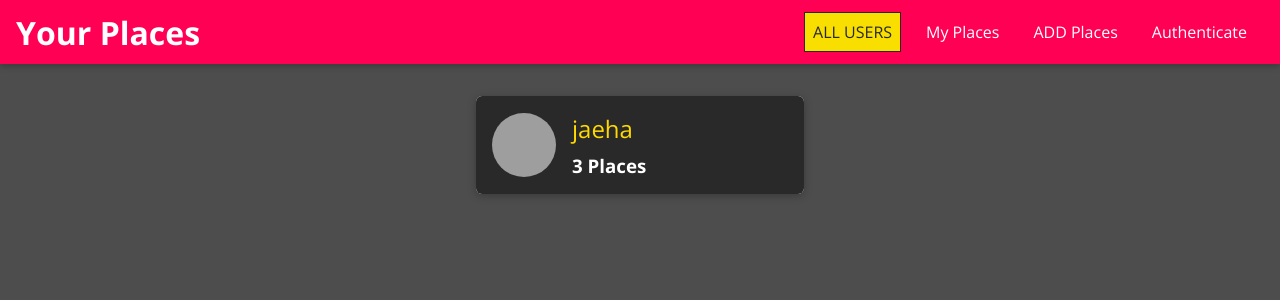
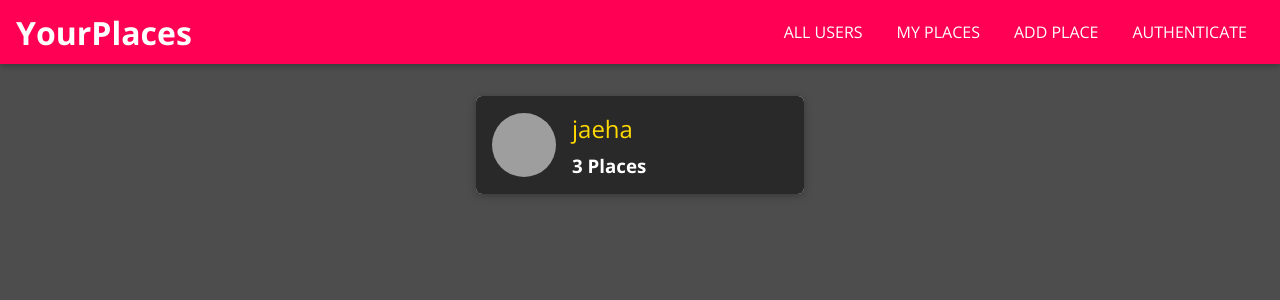
Before and after one commit to LEE-JAEHA/MERN_proj2, a React (Create React App) app: page /users in a window 1280 px wide. Shown: the top 300 px of the page. Built offline with nearby package versions, Linux system fonts and the light colour scheme; grey boxes are pictures that could not be loaded.

Commit message:
JAEHA : Side bar effect

```diff
--- a/package.json
+++ b/package.json
@@ -6,7 +6,8 @@
     "react": "^16.11.0",
     "react-dom": "^16.11.0",
     "react-router-dom": "5.3.4",
-    "react-scripts": "3.2.0"
+    "react-scripts": "3.2.0",
+    "react-transition-group": "^4.4.5"
   },
   "scripts": {
     "start": "react-scripts start",
--- a/src/shared/components/Navigation/MainNavigation.js
+++ b/src/shared/components/Navigation/MainNavigation.js
@@ -1,43 +1,47 @@
 import React, { useState } from 'react';
 import { Link } from 'react-router-dom';
-import MainHeader  from './MainHeader';
+
+import MainHeader from './MainHeader';
 import NavLinks from './NavLinks';
 import SideDrawer from './SideDrawer';
 import Backdrop from '../UIElements/Backdrop';
-import "./MainNavigation.css"
-const MainNavigation = props =>{
+import './MainNavigation.css';
+
+const MainNavigation = props => {
   const [drawerIsOpen, setDrawerIsOpen] = useState(false);
 
-    const openDrawer= ()=>{
+  const openDrawerHandler = () => {
     setDrawerIsOpen(true);
   };
 
-    const closeDrawer = ()=>{
+  const closeDrawerHandler = () => {
     setDrawerIsOpen(false);
-    }
+  };
 
-    return(
+  return (
     <React.Fragment>
-            {drawerIsOpen && <Backdrop onClick={closeDrawer}/>}
-            {drawerIsOpen &&
-                (<SideDrawer >
+      {drawerIsOpen && <Backdrop onClick={closeDrawerHandler} />}
+      <SideDrawer show={drawerIsOpen} onClick={closeDrawerHandler}>
         <nav className="main-navigation__drawer-nav">
-                        <NavLinks/>
+          <NavLinks />
         </nav>
-                </SideDrawer>)
-            }
+      </SideDrawer>
+
       <MainHeader>
-                <button className="main-navigation__menu-btn" onClick={openDrawer}>
-                    <span/>
-                    <span/>
-                    <span/>
+        <button className="main-navigation__menu-btn" onClick={openDrawerHandler}>
+          <span />
+          <span />
+          <span />
         </button>
-                <h1 className = "main-navigation__title"><Link to ="/">Your Places</Link></h1>
-                <nav>
-                    <NavLinks/>
+        <h1 className="main-navigation__title">
+          <Link to="/">YourPlaces</Link>
+        </h1>
+        <nav className="main-navigation__header-nav">
+          <NavLinks />
         </nav>
       </MainHeader>
     </React.Fragment>
   );
 };
+
 export default MainNavigation;
--- a/src/shared/components/Navigation/NavLinks.js
+++ b/src/shared/components/Navigation/NavLinks.js
@@ -1,23 +1,23 @@
 import React from 'react';
-import { NavLink} from 'react-router-dom';
-import "./NavLinks.css";
+import { NavLink } from 'react-router-dom';
+
+import './NavLinks.css';
 
 const NavLinks = props => {
   return <ul className="nav-links">
     <li>
-            <NavLink to='/'>ALL USERS</NavLink>
+      <NavLink to="/" exact>ALL USERS</NavLink>
     </li>
     <li>
-            <NavLink to='/u1/places'>My Places</NavLink>
+      <NavLink to="/u1/places">MY PLACES</NavLink>
     </li>
     <li>
-            <NavLink to='/places/new'>ADD Places</NavLink>
+      <NavLink to="/places/new">ADD PLACE</NavLink>
     </li>
     <li>
-            <NavLink to='/auth'>Authenticate</NavLink>
+      <NavLink to="/auth">AUTHENTICATE</NavLink>
     </li>
   </ul>
-
 };
 
 export default NavLinks;
--- a/src/shared/components/Navigation/SideDrawer.js
+++ b/src/shared/components/Navigation/SideDrawer.js
@@ -1,12 +1,23 @@
-import React from "react";
-import ReactDOM  from "react-dom";
-import "./SideDrawer.css";
+import React from 'react';
+import ReactDOM from 'react-dom';
+import { CSSTransition } from 'react-transition-group';
+
+import './SideDrawer.css';
 
 const SideDrawer = props => {
-    // return <aside className="side-drawer">{props.children}</aside>
-    const content =  <aside className="side-drawer">{props.children}</aside>;
-    return ReactDOM.createPortal(content,document.getElementById("drawer-hook"));
+  const content = (
+    <CSSTransition
+      in={props.show}
+      timeout={200}
+      classNames="slide-in-left"
+      mountOnEnter
+      unmountOnExit
+    >
+      <aside className="side-drawer" onClick={props.onClick}>{props.children}</aside>
+    </CSSTransition>
+  );
 
+  return ReactDOM.createPortal(content, document.getElementById('drawer-hook'));
 };
 
 export default SideDrawer;
```
Also changed, not shown: 1 other file (tests, documents, lock files or other folders). Lines whose indentation alone changed are shown as unchanged.
